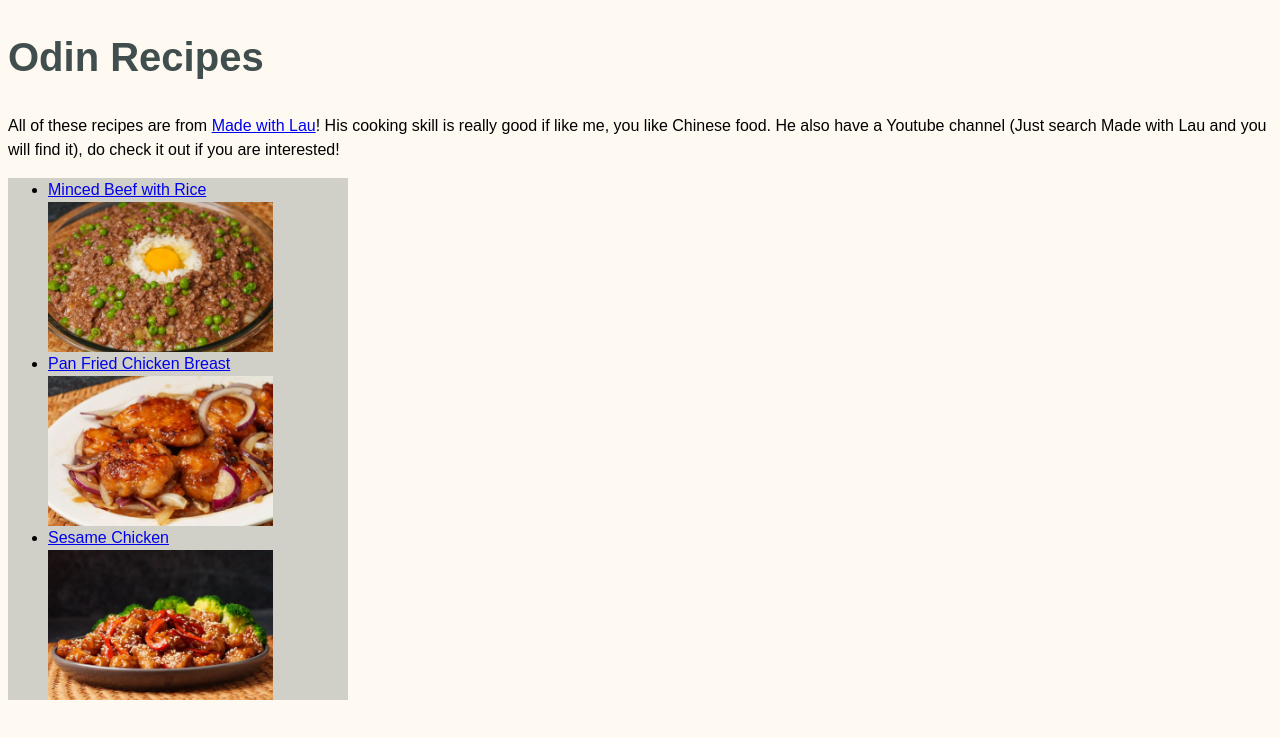
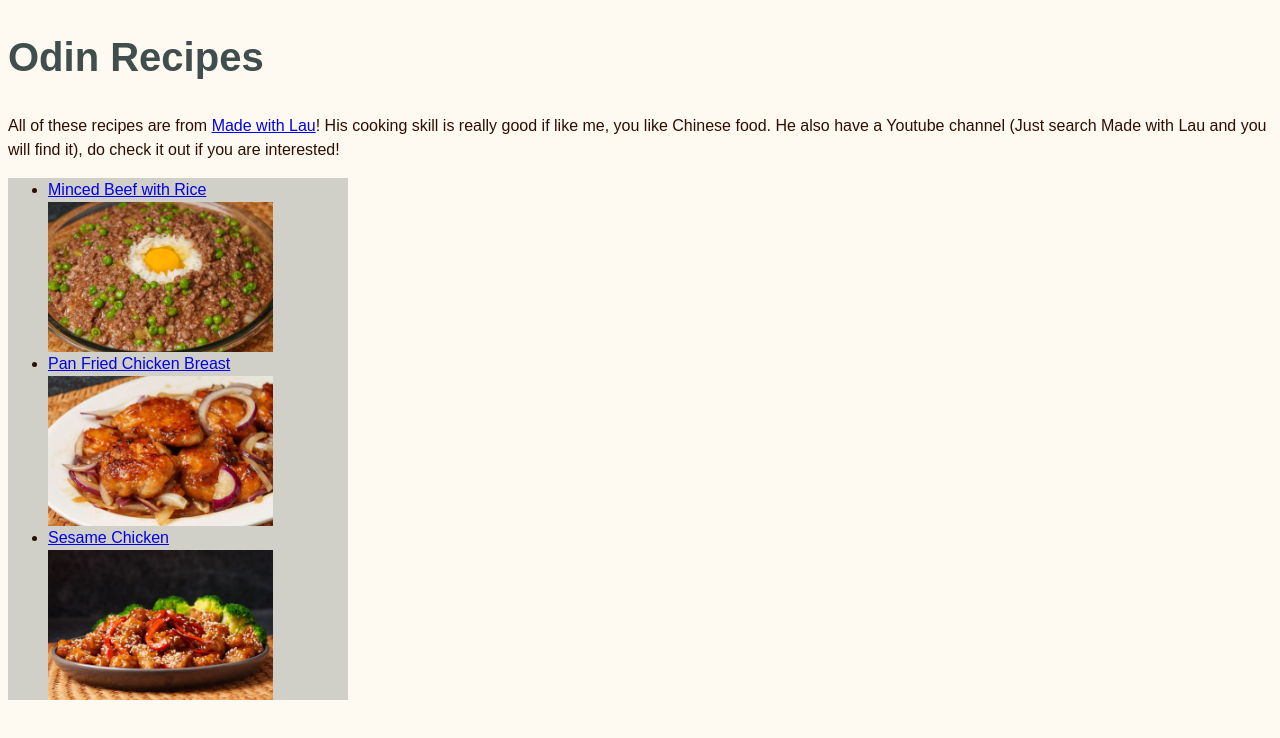
Before and after one commit to Make-Peace465/odin-recipes, a plain HTML site: page index.html in a window 1280 px wide. Drawn offline with Linux system fonts and the light colour scheme.

Commit message:
Update the color of p and li

```diff
--- a/style.css
+++ b/style.css
@@ -8,3 +8,7 @@ h1 {
     color: #404E4D;
     font-size: 40px;
 }
+
+p, li {
+    color: #2E0E02;
+}
```
